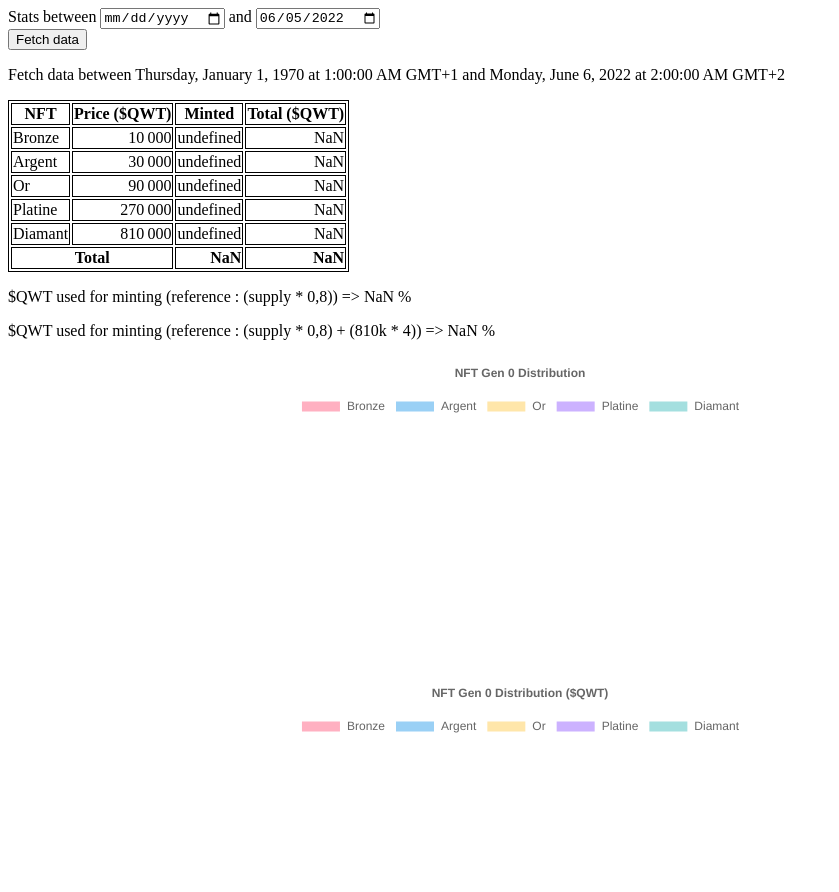
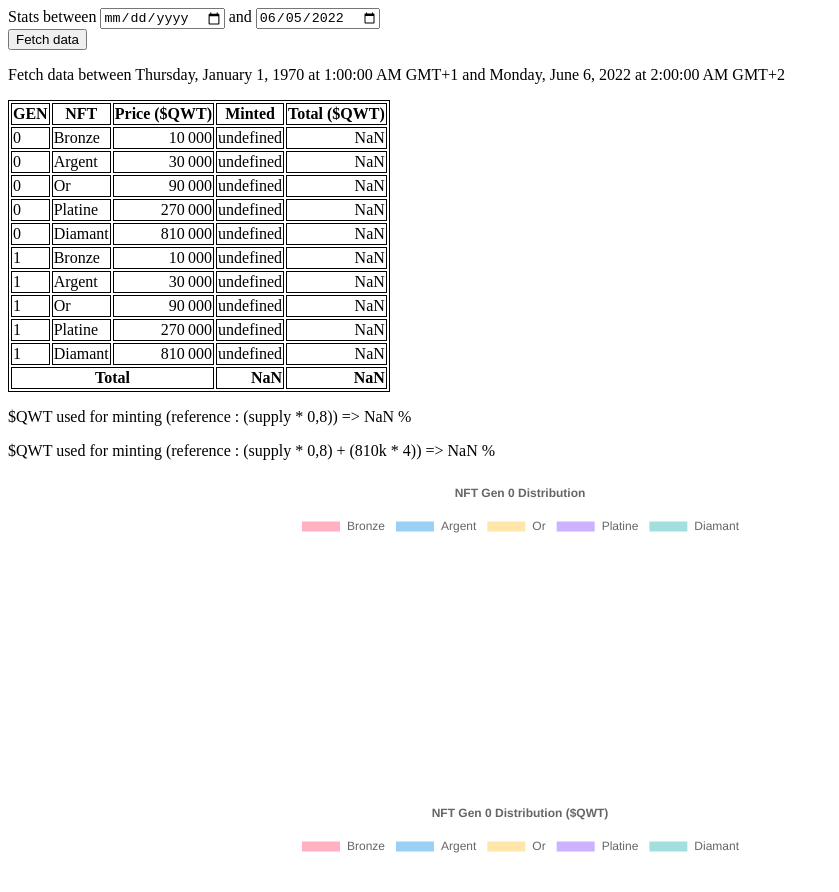
Before and after one commit to MickaelMa/qwt.github.io, a plain HTML site: page index.html in a window 1280 px wide. Shown: the whole page, without its empty margins (0-839 px from the left). Drawn offline with nearby package versions, Linux system fonts and the light colour scheme; no server answers.

Commit message:
ajout stats gen1

```diff
--- a/index.html
+++ b/index.html
@@ -30,6 +30,7 @@
 		<table>
 			<thead>
 				<tr>
+					<th scope="col">GEN</th>
 					<th scope="col">NFT</th>
 					<th scope="col">Price ($QWT)</th>
 					<th scope="col">Minted</th>
@@ -40,7 +41,7 @@
 			</tbody>
 			<tfoot>
 				<tr>
-					<th scope="row" colspan="2">Total</td>
+					<th scope="row" colspan="3">Total</td>
 					<th id="sumNFT" class="text-right"></td>
 					<th id="sumQWT" class="text-right"></td>
 				</tr>
@@ -72,6 +73,28 @@
 		<script type="text/javascript" language="javascript">
 
 			var conf = {"gen0": [
+									{"name": "Bronze",
+									"mintFunction": "mint_bronze_nft",
+									"price": 10000,
+									"count": 0},
+									{"name": "Argent",
+									"mintFunction": "mint_argent_nft",
+									"price": 30000,
+									"count": 0},
+									{"name": "Or",
+									"mintFunction": "mint_or_nft",
+									"price": 90000,
+									"count": 0},
+									{"name": "Platine",
+									"mintFunction": "mint_platine_nft",
+									"price": 270000,
+									"count": 0},
+									{"name": "Diamant",
+									"mintFunction": "mint_diamant_nft",
+									"price": 810000,
+									"count": 0}
+						],
+						"gen1": [
 									{"name": "Bronze",
 									"mintFunction": "mint_bronze_nft",
 									"price": 10000,
@@ -155,7 +178,12 @@
 								getNbMintGen0(conf['gen0'][1], startTimestamp, endTimestamp),
 								getNbMintGen0(conf['gen0'][2], startTimestamp, endTimestamp),
 								getNbMintGen0(conf['gen0'][3], startTimestamp, endTimestamp),
-								getNbMintGen0(conf['gen0'][4], startTimestamp, endTimestamp)])
+								getNbMintGen0(conf['gen0'][4], startTimestamp, endTimestamp),
+								getNbMintGen1(conf['gen1'][0], startTimestamp, endTimestamp),
+								getNbMintGen1(conf['gen1'][1], startTimestamp, endTimestamp),
+								getNbMintGen1(conf['gen1'][2], startTimestamp, endTimestamp),
+								getNbMintGen1(conf['gen1'][3], startTimestamp, endTimestamp),
+								getNbMintGen1(conf['gen1'][4], startTimestamp, endTimestamp)])
 					.then(result => {
 						displayData()
  					});
@@ -165,7 +193,7 @@
 					// boucler sur la map pour modifier le tableau
 					conf['gen0'].forEach(function(element){
 						// affichage du tableau
-						$("#body").append("<tr><td>"+ element.name + "</td><td class='text-right'>"
+						$("#body").append("<tr><td>0</td><td>"+ element.name + "</td><td class='text-right'>"
 								+new Intl.NumberFormat('fr-FR').format(element.price)
 								+"</td><td class='text-right'>"
 								+ element.count
@@ -174,6 +202,25 @@
 								+ "</td></tr>");
 
 						// calcul de la somme / pourcentage
+
+						// addition à la volée
+						sumQWT += element.count * element.price;
+						sumNFT += parseInt(element.count);
+						percentQWTUse = (sumQWT) / (444000000*0.8);
+						// Ajout des 4 nfts diamant obtenus hors token vendu
+						percentQWTUseWithoutNFT = (sumQWT) / ((444000000*0.8) + (810000*4));
+					});
+
+					// boucler sur la map pour modifier le tableau
+					conf['gen1'].forEach(function(element){
+						// affichage du tableau
+						$("#body").append("<tr><td>1</td><td>"+ element.name + "</td><td class='text-right'>"
+								+new Intl.NumberFormat('fr-FR').format(element.price)
+								+"</td><td class='text-right'>"
+								+ element.count
+								+ "</td><td class='text-right'>"
+								+ new Intl.NumberFormat('fr-FR').format(element.count * element.price)
+								+ "</td></tr>");
 
 						// addition à la volée
 						sumQWT += element.count * element.price;
--- a/js/stats.js
+++ b/js/stats.js
@@ -1,3 +1,21 @@
+async function getNbMintGen1(gen1NFT, startTimestamp, endTimestamp) {
+    let result;
+
+    // preparation des variables
+    var urlAPI = "https://api.elrond.com/accounts/erd1qqqqqqqqqqqqqpgqjd0meg3aurn2utx5evcu87fvyfscs5cs83gqmeefmu/transactions/count?status=success&function=" + gen1NFT.mintFunction;
+    if (startTimestamp !== null) {
+        urlAPI += "&after="+ startTimestamp;
+    }
+    if (endTimestamp !== null) {
+        urlAPI += "&before="+ endTimestamp;
+    }
+
+    // sauvegarde du resultat
+    gen1NFT.count = await getAPIResult(urlAPI);
+
+}
+
+
 async function getNbMintGen0(gen0NFT, startTimestamp, endTimestamp) {
     let result;
 
@@ -15,6 +33,8 @@ async function getNbMintGen0(gen0NFT, startTimestamp, endTimestamp) {
 
 }
 
+
+
 // recuperation des NFT QWTCoin
 async function getNbQWTCoinMint(){
 
@@ -25,7 +45,8 @@ async function getNbQWTCoinMint(){
     var totalQWTCoin = data.reduce(function (sum, tax) {
         return parseInt(sum) + parseInt(tax.balance);
     }, 0);
-    var scQWTCoin = data.find(el => el.address === "erd1qqqqqqqqqqqqqpgq0jdfyzt2afk3dc35y9s8q0t0qk2tc56a83gq6ftr00").balance;
+
+    var scQWTCoin = data.find(el => el.address === "erd1qqqqqqqqqqqqqpgq4htcyjd0jnxumw0add2qy4xres2f6ukh83gqmzy3vv").balance;
     var qWTCoinMint = totalQWTCoin - scQWTCoin;
 
      $("#nbQWTCoin").append("QWT Coin NFT claimed : " + qWTCoinMint  + "/" + totalQWTCoin);
```
